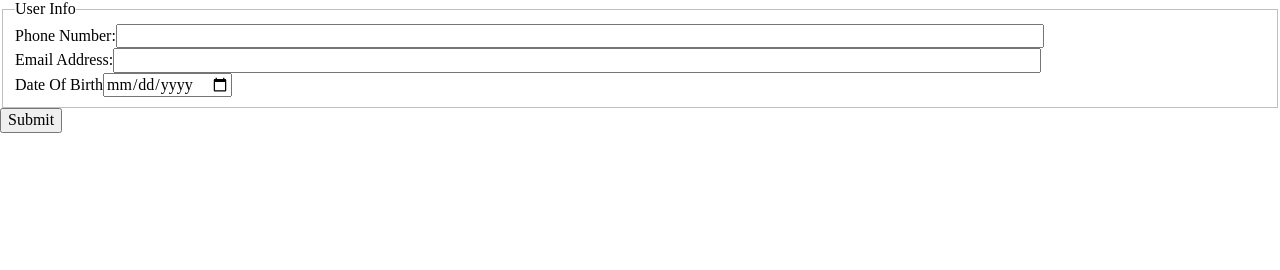
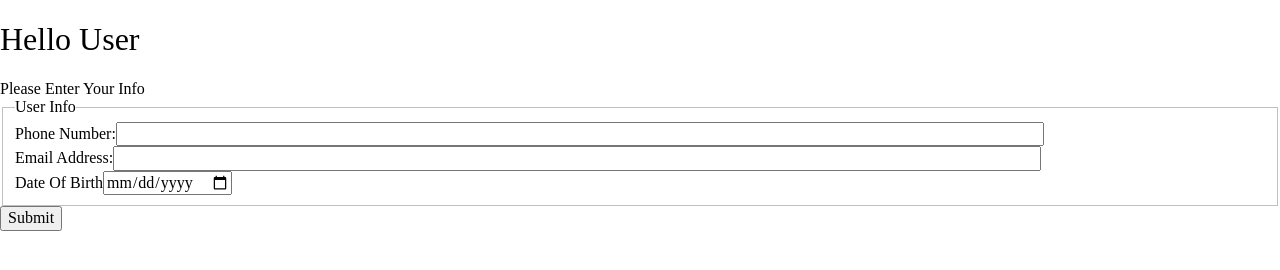
Before and after one commit to AbelCastilla-04/S24Lab2, a plain HTML site: page index.html in a window 1280 px wide. Drawn offline with nearby package versions, Linux system fonts and the light colour scheme.

Commit message:
Update index.html

```diff
--- a/index.html
+++ b/index.html
@@ -8,6 +8,8 @@
   <link rel="stylesheet" type="text/css" href="css/normalize.css">
 </head>
 <body>
+<h1>Hello User</h1>
+<p>Please Enter Your Info</p>
 <fieldset>
 <legend>User Info</legend>
 <div><label>Phone Number:<input size="100" type="text" name="phone_field"></label></div>
```
